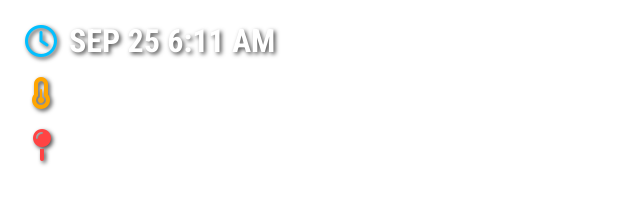
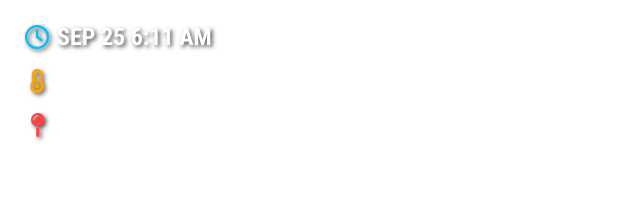
Before and after one commit to UnknownPlay3r/Weather, a plain HTML site: page weather-overlay.html in a window 1280 px wide. Shown: the whole page, without its empty margins (0-640 px from the left). Drawn offline with Linux system fonts and the light colour scheme.

Commit message:
Update weather-overlay.html

```diff
--- a/weather-overlay.html
+++ b/weather-overlay.html
@@ -28,7 +28,7 @@
         }
 
         .temperature, .weather-info, .location-info, .time-info {
-            font-size: 32px;
+            font-size: 24px;
             text-transform: uppercase;
             color: white;
             line-height: 1;
@@ -43,31 +43,31 @@
         .info-container {
             display: flex;
             align-items: center;
-            gap: 12px;
-            height: 32px;
-            line-height: 32px;
+            gap: 8px;
+            height: 24px;
+            line-height: 24px;
         }
 
         .time-info {
             display: flex;
             align-items: center;
-            height: 32px;
+            height: 24px;
         }
 
         .time-info .period {
-            font-size: 18px;
+            font-size: 14px;
             margin-left: 4px;
             color: white;
             line-height: 1;
         }
 
         .fa-clock, .fa-temperature-half, .fa-map-pin, .fas {
-            width: 32px;
-            font-size: 32px;  /* Changed from 28px to match text size */
+            width: 24px;
+            font-size: 24px;  /* Changed from 28px to match text size */
             display: flex;
             align-items: center;
             justify-content: center;
-            height: 32px;
+            height: 24px;
         }
 
         .fa-clock {
```
